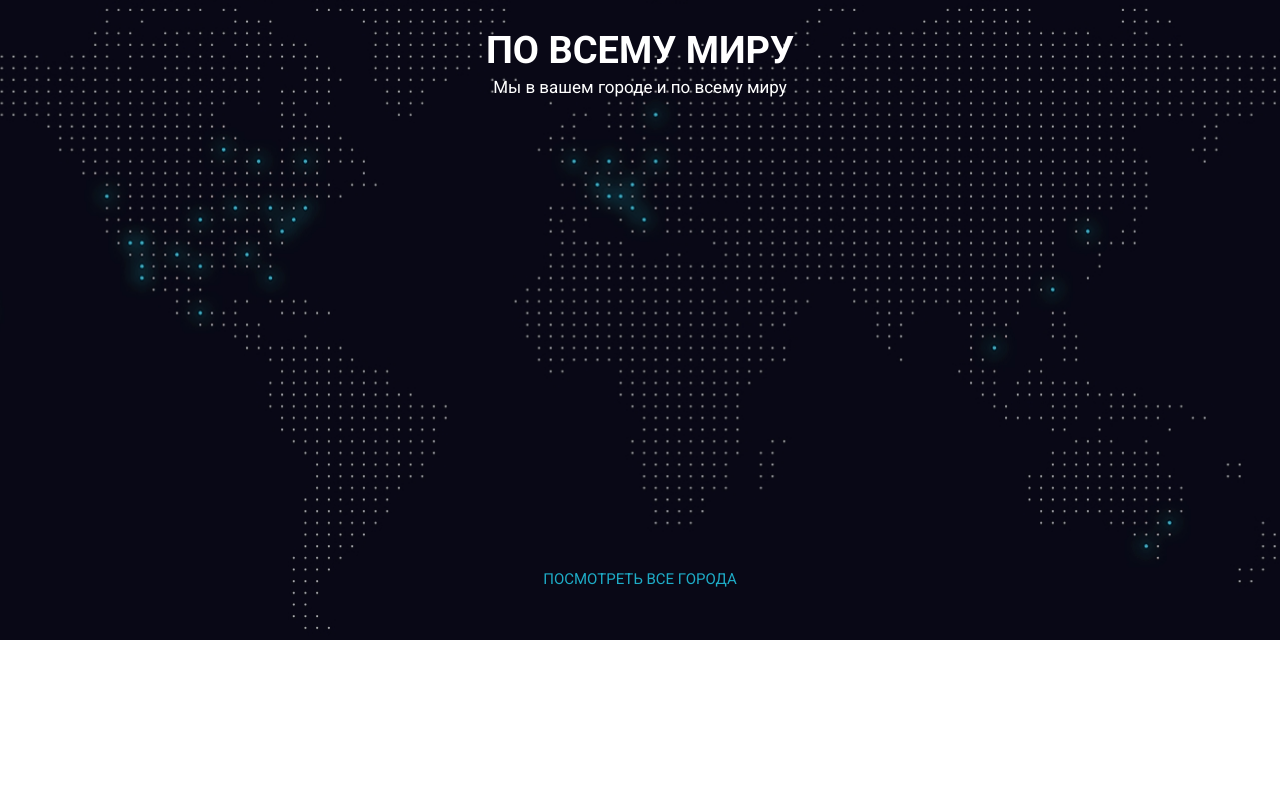
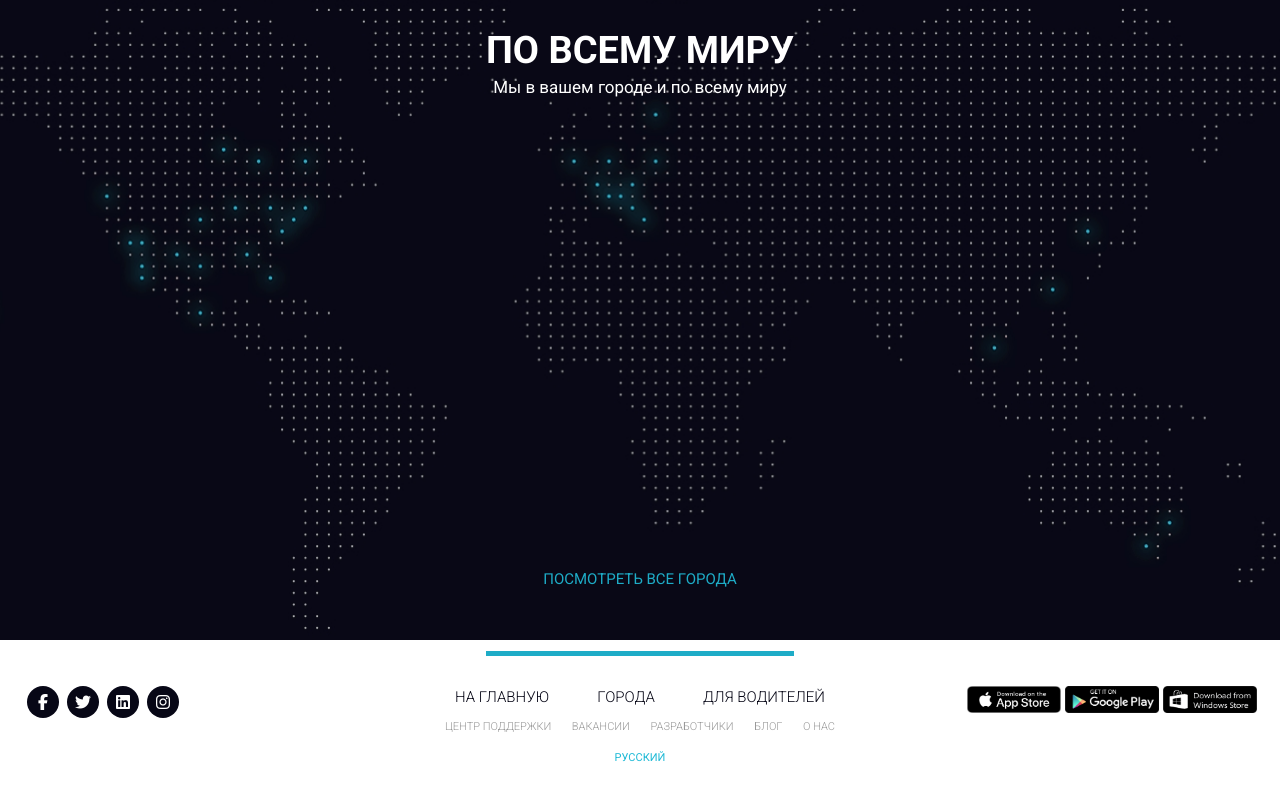
Before and after one commit to Sens3ii/uber-responsive-layout, a plain HTML site: page src/index.html in a window 1280 px wide. Shown: the part 4442-5239 px from the top of the page. Before the commit the page ends 5082 px from the top, so only its background shows below. Drawn offline with nearby package versions, Linux system fonts and the light colour scheme.

Commit message:
html&styles: footer

```diff
--- a/src/index.html
+++ b/src/index.html
@@ -12,6 +12,7 @@
 			integrity="sha384-B0vP5xmATw1+K9KRQjQERJvTumQW0nPEzvF6L/Z6nronJ3oUOFUFpCjEUQouq2+l"
 			crossorigin="anonymous"
 		/>
+		<script src="https://kit.fontawesome.com/313a07c3a5.js" crossorigin="anonymous"></script>
 		<link rel="stylesheet" href="css/style.min.css" />
 	</head>
 	<body>
@@ -294,8 +295,59 @@
 				<div class="label label_white">города</div>
 				<h2 class="title title_white">По всему миру</h2>
 				<div class="subtitle subtitle_white">Мы в вашем городе и по всему миру</div>
-                <a href="#" class="world_link">посмотреть все города</a>
+				<a href="#" class="world_link">посмотреть все города</a>
 			</div>
 		</section>
+		<footer class="footer">
+			<div class="footer_divider"></div>
+			<div class="footer_wrapper">
+				<div class="footer_block">
+					<div class="footer_social">
+						<a href="#" class="footer_social_item">
+							<i class="fab fa-facebook-f"></i>
+						</a>
+						<a href="#" class="footer_social_item">
+							<i class="fab fa-twitter"></i>
+						</a>
+						<a href="#" class="footer_social_item">
+							<i class="fab fa-linkedin"></i>
+						</a>
+						<a href="#" class="footer_social_item">
+							<i class="fab fa-instagram"></i>
+						</a>
+					</div>
+				</div>
+				<div class="footer_block">
+					<div class="footer_links">
+						<div class="footer_links_main">
+							<a href="#">на главную</a>
+							<a href="#">города</a>
+							<a href="#">для водителей</a>
+						</div>
+						<div class="footer_links_sub">
+							<a href="#">центр поддержки</a>
+							<a href="#">вакансии</a>
+							<a href="#">разработчики</a>
+							<a href="#">блог</a>
+							<a href="#">о нас</a>
+						</div>
+						<a href="#" class="footer_links_lang">Русский</a>
+					</div>
+				</div>
+				<div class="footer_block">
+					<div class="footer_mobile">
+						<a href="#">
+							<img src="icons/store/apple.png" alt="App Store" />
+						</a>
+						<a href="#">
+							<img src="icons/store/google.png" alt="Google play" />
+						</a>
+						<a href="#">
+							<img src="icons/store/windows.png" alt="Windows store" />
+						</a>
+					</div>
+				</div>
+			</div>
+		</footer>
 	</body>
 </html>
--- a/src/sass/style.sass
+++ b/src/sass/style.sass
@@ -66,6 +66,10 @@ nav
 		color: #ffffff
 		margin-top: 8px
 		line-height: 12px
+		transition: 0.3s all
+		&:hover
+			text-decoration: none
+			color: $main-color
 .subheader .subheader_btn,
 .promo .promo_btn
 	width: 172px
@@ -346,3 +350,77 @@ nav
 		&:hover
 			text-decoration: none
 			color: $second_color
+
+.footer
+	min-height: 150px
+	padding: 11px 23px 30px 23px
+	transition: 0.3s all
+	&_divider
+		margin: 0 auto
+		max-width: 25%
+		height: 5px
+		background-color: $main_color
+		margin-bottom: 30px
+	&_block
+		width: 33%
+		&:nth-child(3)
+			display: flex
+			justify-content: flex-end
+	&_wrapper
+		display: flex
+		justify-content: space-between
+	&_mobile
+		a
+			display: inline-block
+			width: 94px
+			height: 27px
+			img
+				width: 100%
+				height: 100%
+	&_social
+		width: 160px
+		display: flex
+		justify-content: space-between
+		&_item
+			display: flex
+			justify-content: center
+			align-items: center
+			margin: 0 4px
+			width: 32px
+			height: 32px
+			background-color: #070716
+			border-radius: 100%
+			i
+				color: #fff
+	&_links
+		width: 390px
+		margin: 0 auto
+		&_main
+			display: flex
+			justify-content: space-between
+			padding: 0 10px
+			a
+				color: #070716
+				font-size: 15px
+				font-weight: 300
+				text-transform: uppercase
+		&_sub
+			display: flex
+			justify-content: space-between
+			margin-top: 10px
+			a
+				color: #999999
+				font-size: 11px
+				font-weight: 300
+				text-transform: uppercase
+		&_lang
+			display: block
+			margin: 0 auto
+			color: #1fbad6
+			font-size: 11px
+			font-weight: 400
+			margin-top: 15px
+			text-transform: uppercase
+			text-align: center
+	a:hover
+		text-decoration: none
```
Also changed, not shown: src/css/style.min.css, src/icons/store/apple.png (added), src/icons/store/google.png (added), src/icons/store/windows.png (added), 1 other file.
